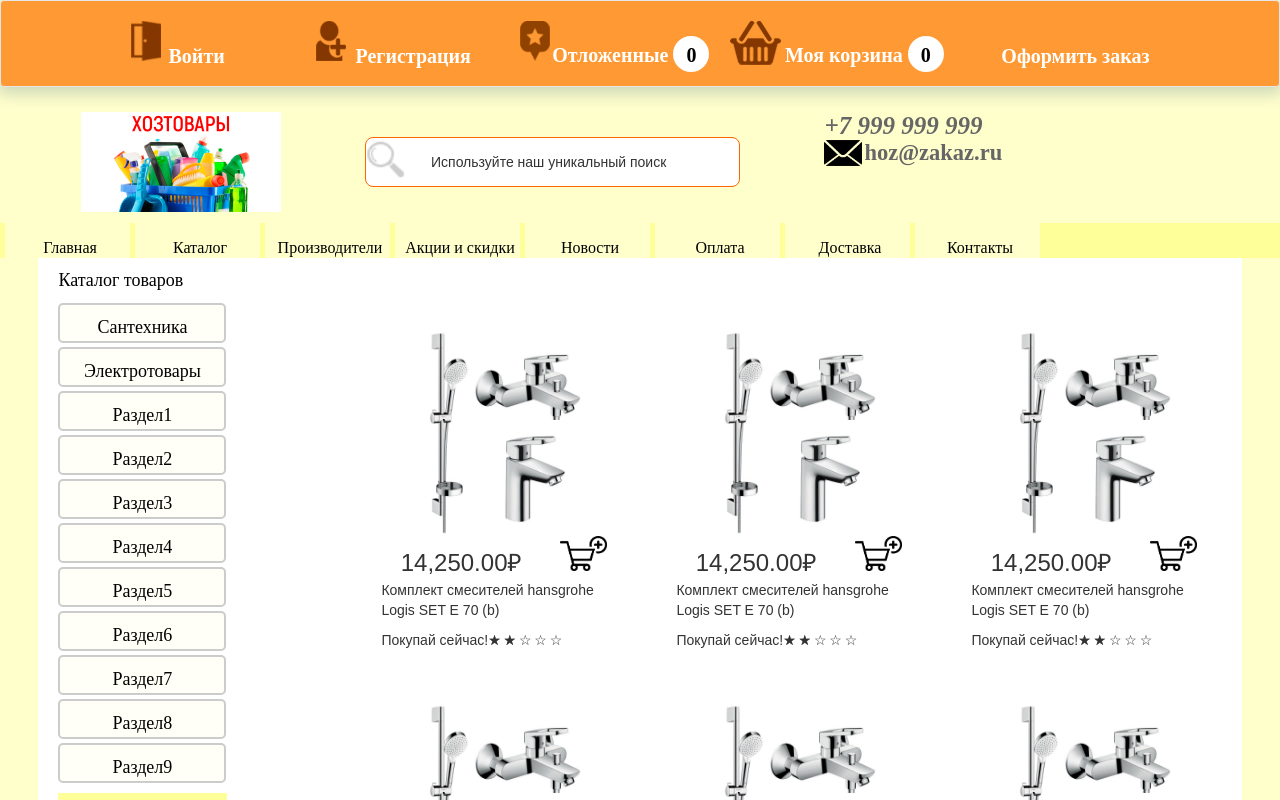
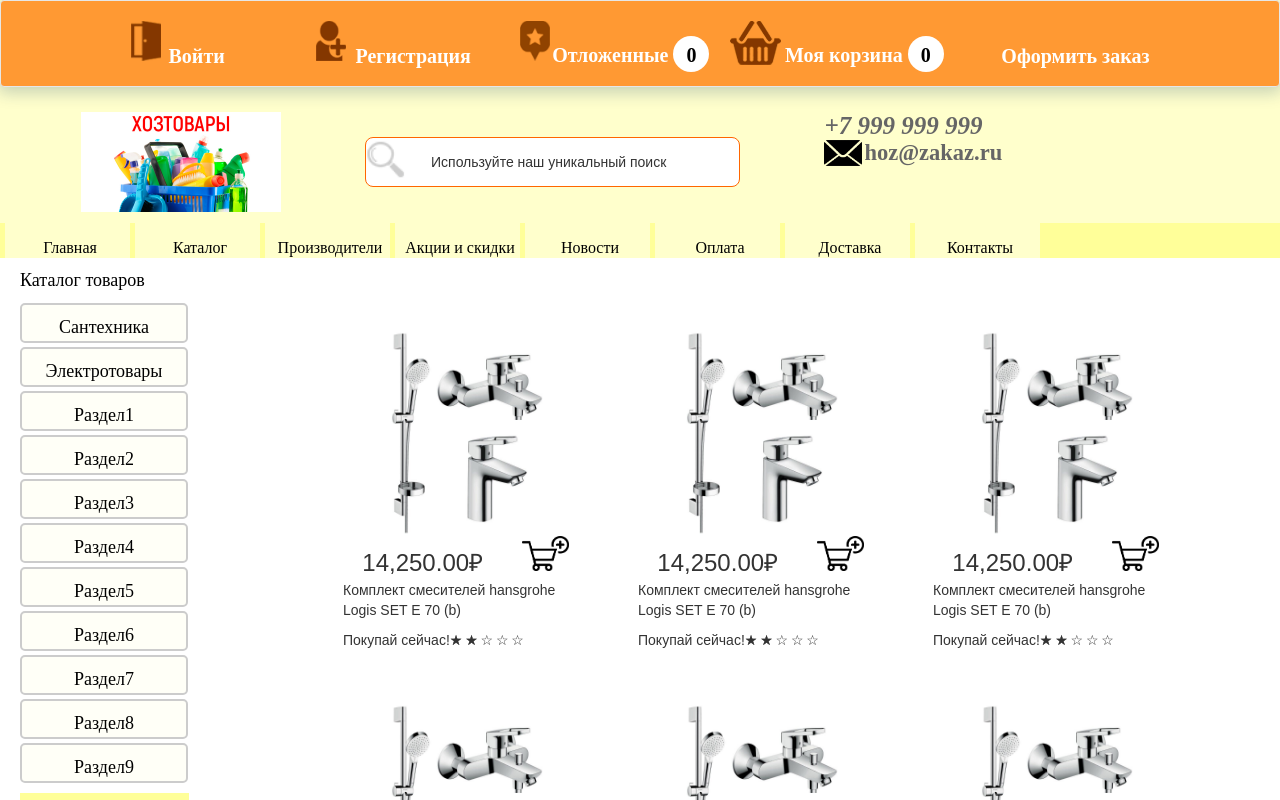
Before and after one commit to GrigoriyMo/shophoz, a Vue app: page / in a window 1280 px wide. Shown: the top 800 px of the page. Built offline with nearby package versions, Linux system fonts and the light colour scheme; no server answers; what vuefire would draw is missing.

Commit message:
one more components refactor

```diff
--- a/public/css/app.css
+++ b/public/css/app.css
@@ -94,6 +94,13 @@
   padding-left: 20px;
 }
 
+.listing-group{
+  display: flex;
+  flex-direction: row;
+  justify-content: flex-start;
+  height: auto;
+}
+
 @media (min-width: 1200px) {
     .container{
         max-width: ;
--- a/src/components/Listing.vue
+++ b/src/components/Listing.vue
@@ -55,10 +55,9 @@
     return {
       products: new Array(),
       cart: new Array(),
-      buttoncart:"url(images/korzinka.png)"
+      buttoncart:"url(images/korzinka.png)",
     };
   },
-  props: ["category_id"],
   methods: {
     checkRating(n, myProduct) {
       return myProduct.rating - n >= 0;
@@ -110,12 +109,14 @@
           if (a.title.toLowerCase() > b.title.toLowerCase()) return 1;
           return 0;
         }
-
-        return this.selectCategoryProductsById(productsArray.sort(compare), this.category_id);
+        return this.selectCategoryProductsById(productsArray.sort(compare), this.getCategoryId);
       }
     },
     getCart(){
       return this.$store.getters.cart;
+    },
+    getCategoryId(){
+      return this.$store.getters.categoryId;
     }
   },
   filters: {
--- a/src/components/Main.vue
+++ b/src/components/Main.vue
@@ -1,54 +1,44 @@
 <template>
   <div>
-     <div class="m-main">
-        <div class="listing-group" >
-            <side-bar @categorychange="onCategoryChange($event)" ></side-bar>
-            <listing @cartupdate="onCartUpdate($event)" :category_id="cat_id"></listing>
-        </div>
-     </div>
+    <div class="listing-group">
+      <side-bar></side-bar>
+      <listing></listing>
+    </div>
   </div>
 </template>
 <script>
 import Listing from "./Listing.vue";
+import { mapGetters } from "vuex";
 import SideBar from "./SideBar.vue";
-import { mapGetters } from "vuex";
+
 export default {
   name: "imain",
   data() {
     return {
-      cart: new Array(),
-      cat_id: this.category_id || 1
+      cart: new Array()
     };
   },
-  props:{
-      category_id: Number,
-  },
-  created: function(){
-
-  },
-  components: {    SideBar, Listing },
+  created: function() {},
+    components: { Listing,SideBar},
   methods: {
-    onCategoryChange(category_id){
-        this.cat_id = category_id;
-    },
-    onCartUpdate(cart){
-        this.cart = cart;
+    onCartUpdate(cart) {
+      this.cart = cart;
     },
     showCheckOut() {
       this.showProduct = this.showProduct ? false : true;
     },
     submitForm() {
       alert("Submitted");
-    },
+    }
   },
   computed: {
     ...mapGetters(["session"]),
     cartItemCount() {
-        var count=null;
-        for(var i = 0; i < this.cart.length;i++){
-            count = count + this.cart[i].piece;
-        }
-        return count;
+      var count = null;
+      for (var i = 0; i < this.cart.length; i++) {
+        count = count + this.cart[i].piece;
+      }
+      return count;
     }
   },
   watch: {}
@@ -59,13 +49,6 @@
   animation: shake 0.72s cubic-bezier(0.37, 0.07, 0.19, 0.97) both;
   transform: translate3d(0, 0, 0);
   backface-visibility: hidden;
-}
-
-.listing-group{
-    display: flex;
-    flex-direction: row;
-    justify-content: flex-start;
-    height: auto;
 }
 
 @keyframes shake {
--- a/src/components/SideBar.vue
+++ b/src/components/SideBar.vue
@@ -48,7 +48,7 @@
   },
   methods:{
     switchCategory(id){
-      this.$emit('categorychange', id)
+      this.$store.dispatch('switchCategory',id);
     }
   }
 };
--- /dev/null
+++ b/src/store/modules/category.js
@@ -0,0 +1,27 @@
+const state= {
+    category_id: 1
+}
+const getters ={
+    categoryId(){
+        return state.category_id;
+    }
+}
+
+const mutations ={
+    switchCategory(state, category_id){
+        state.category_id = category_id;
+    }
+}
+
+const actions= {
+    switchCategory(context, category_id){
+        context.commit('switchCategory', category_id)
+    }
+}
+
+export default {
+    state,
+    getters,
+    actions,
+    mutations
+}
--- a/src/store/store.js
+++ b/src/store/store.js
@@ -2,12 +2,14 @@
 import Vuex from 'vuex';
 import products from './modules/products';
 import cart from './modules/cart';
+import category from './modules/category';
 
 Vue.use(Vuex);
 
 export const store = new Vuex.Store({
     modules: {
         products,
-        cart
+        cart,
+        category
     }
 })
```
Also changed, not shown: src/App.vue (+4 -6 lines).
